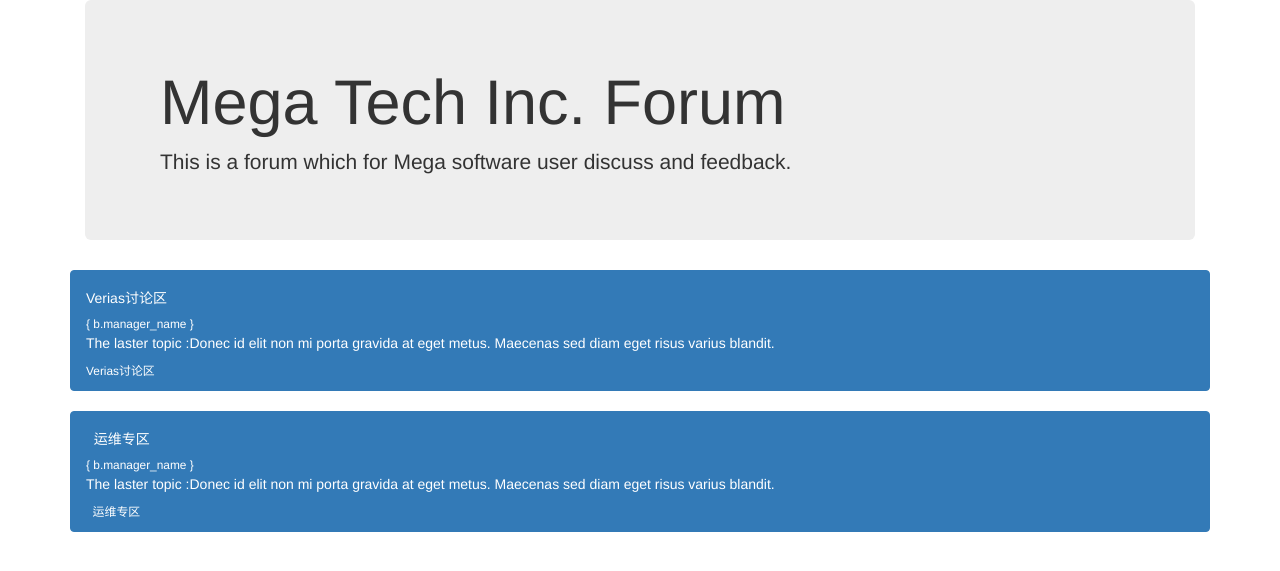
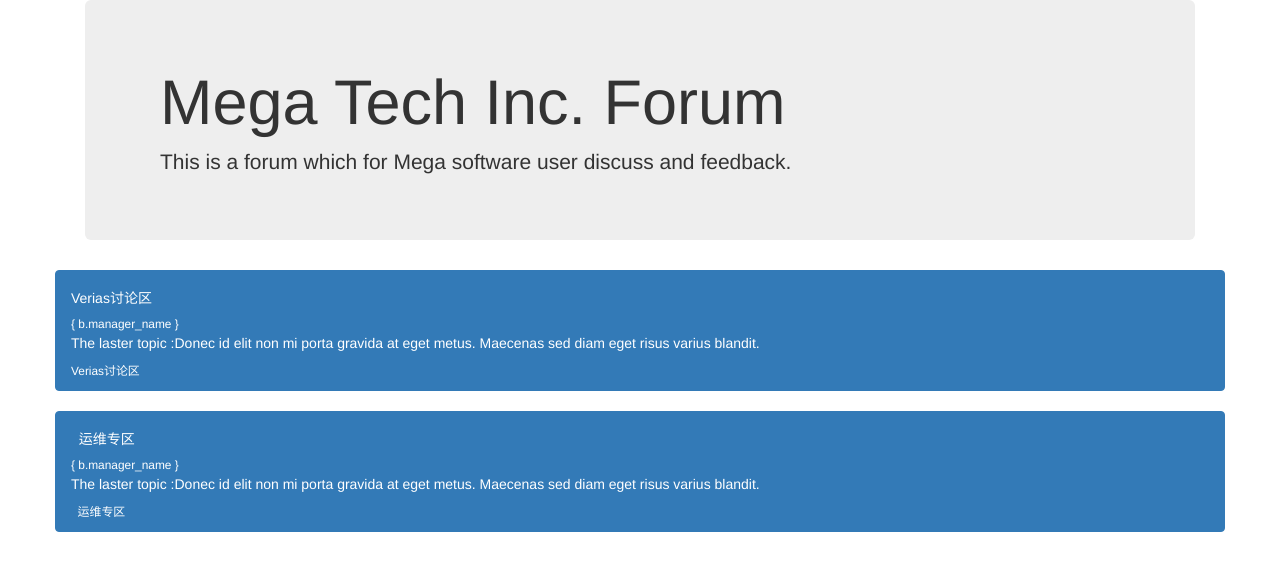
Before and after one commit to coollinn/mysite, a Django app: page /block/ in a window 1280 px wide. Shown: the top 571 px of the page. Run offline with Django 3.2, Linux system fonts and the light colour scheme; data comes from the database, SQL or seed files in the repository; some libraries are stand-ins or nearby versions.

Commit message:
update from office W530

```diff
--- a/templates/block_list.html
+++ b/templates/block_list.html
@@ -24,7 +24,6 @@
 <div class="container">
     <div class="row">
         {% for b in blocks %}
-          <div class="col-xs-12">
         <div class="list-group">
             <a href="#" class="list-group-item list-group-item-action flex-column align-items-start active">
                 <div class="d-flex w-100 justify-content-between">
@@ -35,7 +34,6 @@
                 <small>{{ b.desc }}</small>
             </a>
         </div>
-          </div>
        {% endfor%}
     </div>
 
```
Lines whose indentation alone changed are shown as unchanged.
